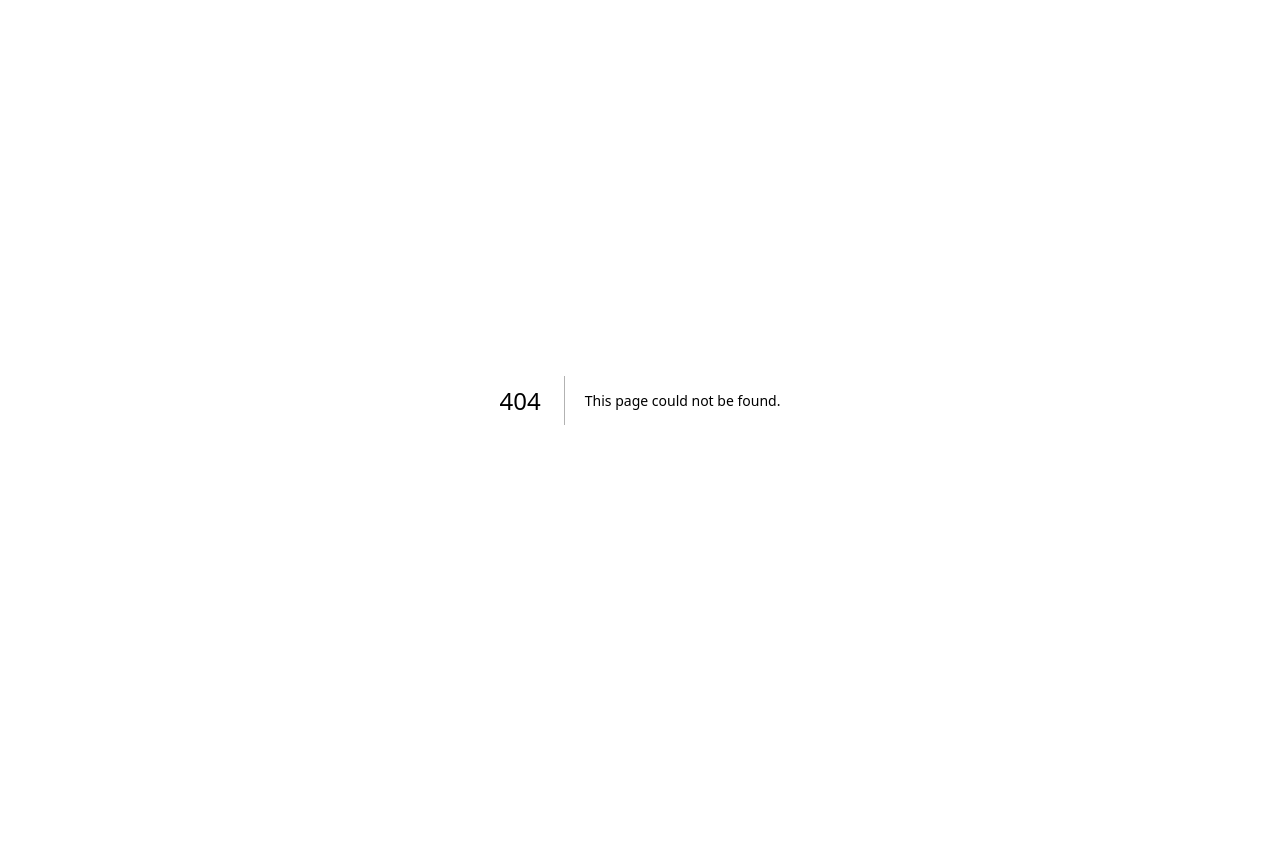
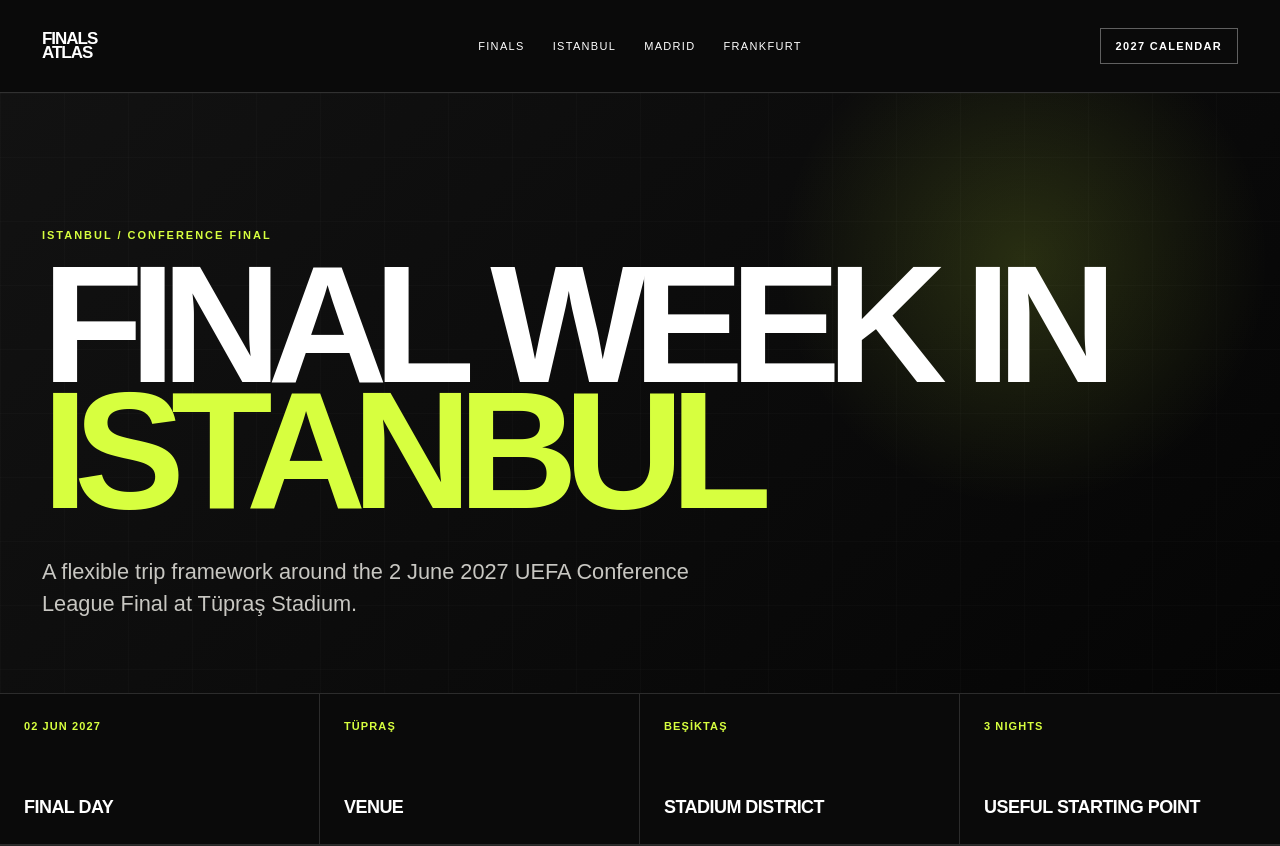
Before and after one commit to istanbulhighlights34-star/finalistanbul, a Next.js app: page /cities/istanbul/conference-league-final-weekend in a window 1280 px wide. Before the commit this address had no page. Shown: the top 846 px of the page. Before the commit the page ends 800 px from the top, so only its background shows below. Built offline with nearby package versions, Linux system fonts and the light colour scheme.

Commit message:
Add Istanbul Conference League final weekend guide

```diff
--- /dev/null
+++ b/app/cities/istanbul/conference-league-final-weekend/page.tsx
@@ -0,0 +1,23 @@
+import type { Metadata } from "next";
+import TravelGuide from "../../../_components/TravelGuide";
+
+export const metadata: Metadata = {
+  title: "Istanbul Conference League Final 2027: Weekend Trip Plan",
+  description: "Plan an Istanbul trip around the 2 June 2027 UEFA Conference League Final at Tüpraş Stadium, with hotel, arrival and city-day priorities.",
+  alternates: { canonical: "/cities/istanbul/conference-league-final-weekend" },
+};
+
+export default function Page() {
+  return <TravelGuide
+    kicker="ISTANBUL / CONFERENCE FINAL"
+    title="FINAL WEEK IN"
+    accent="ISTANBUL."
+    lede="A flexible trip framework around the 2 June 2027 UEFA Conference League Final at Tüpraş Stadium."
+    facts={[["02 JUN 2027","Final day"],["TÜPRAŞ","Venue"],["BEŞİKTAŞ","Stadium district"],["3 NIGHTS","Useful starting point"]]}
+    introTitle="STAY FOR ISTANBUL, THEN PLAN THE FINAL."
+    paragraphs={["For a short final trip, a European-side base around Beşiktaş, Taksim or Karaköy keeps the city experience close while leaving several normal transport options toward the stadium area.","Arriving at least the day before the final creates useful margin in a city where airport transfers and cross-city journeys can take time. Keep matchday flexible until UEFA and local authorities publish event-specific access and supporter information."]}
+    cards={[["ARRIVAL DAY","Check in, learn the route between your base and the Beşiktaş waterfront, and keep the evening local. Do not build plans around supporter zones that have not been announced."],["FINAL DAY","Keep sightseeing close to your hotel area and re-check official guidance before travelling toward Tüpraş Stadium. Gates and supporter routing remain pending."],["CITY DAY","If possible, reserve a separate day for the historic peninsula, Bosphorus or Asian side so the final does not compete with the main sightseeing plan."],["DEPARTURE","Choose your airport transfer around the airport you actually booked, not a generic Istanbul estimate. Allow generous margin and check current transport conditions before leaving."]]}
+    relatedLinks={[{href:"/finals/conference-league-final-istanbul-2027",label:"Conference League Final 2027"},{href:"/cities/istanbul/where-to-stay",label:"Where to stay in Istanbul"},{href:"/cities/istanbul/airports-and-transport",label:"Istanbul airports & transport"},{href:"/stadiums/tupras-stadium",label:"Tüpraş Stadium guide"}]}
+    note="Ticketing, fan zones, gates and final-specific transport operations will be added only after publication by UEFA or the relevant local authority."
+  />;
+}
```
